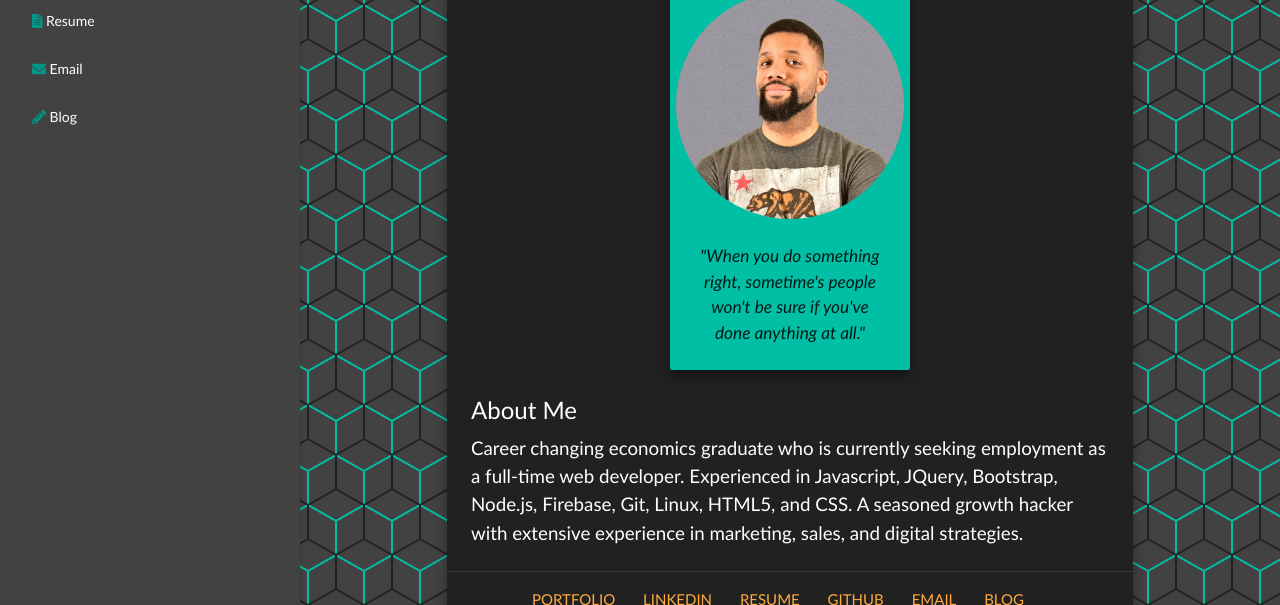
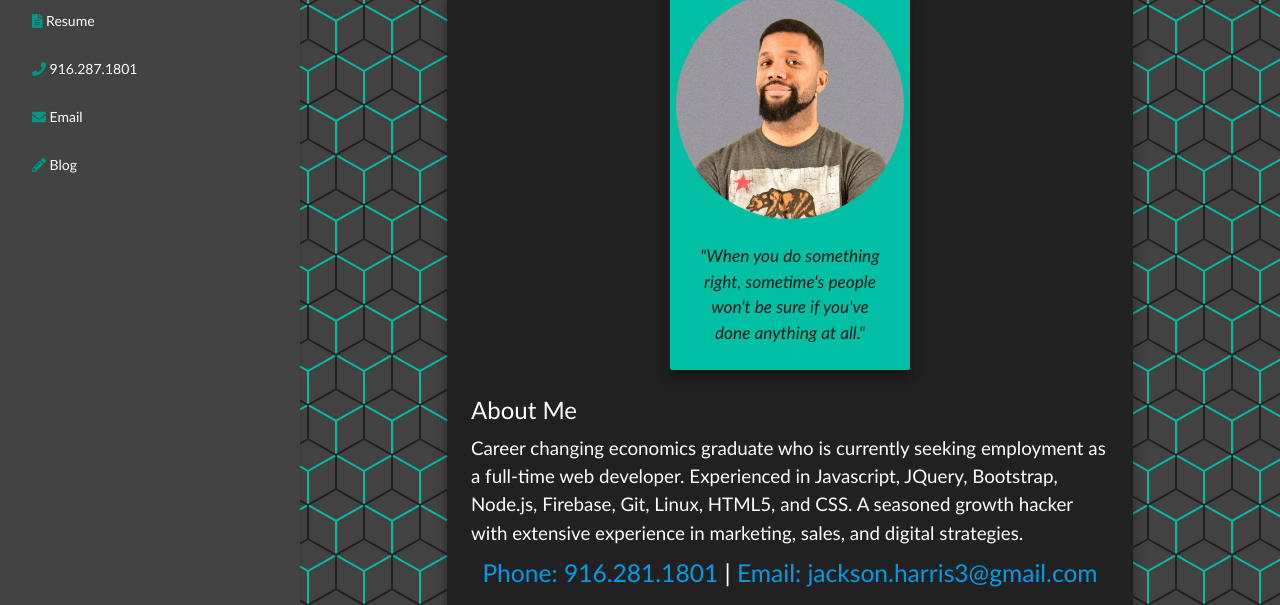
Before and after one commit to jackson-harris-iii/materialportfolio, a plain HTML site: page index.html in a window 1280 px wide. Shown: the part 195-800 px from the top of the page. Drawn offline with nearby package versions, Linux system fonts and the light colour scheme; a web font is replaced by a local one.

Commit message:
update contact info

```diff
--- a/index.html
+++ b/index.html
@@ -82,6 +82,10 @@
                             <i class="fas fa-file-alt teal-text accent-4-text"></i> Resume</a>
                     </li>
                     <li>
+                        <a href="tel:916-287-1801" class="white-text">
+                            <i class="fas fa-phone teal-text accent-4-text"></i> 916.287.1801</a>
+                    </li>
+                    <li>
                         <a href="mailto:jackson.harris3@gmail.com?Subject=Catchy%20Subject%20line" target="_top" class="white-text">
                         <i class="fas fa-envelope teal-text accent-4-text"></i> Email</a>
                     </li>
@@ -118,6 +122,7 @@
                         <p class="about-text">Career changing economics graduate who is currently seeking employment as a full-time web developer. Experienced in Javascript,
                         JQuery, Bootstrap, Node.js, Firebase, Git, Linux, HTML5, and CSS. A seasoned growth hacker with extensive experience in marketing,
                         sales, and digital strategies.</p>
+                        <h5 align="center"><a href="tel:916-287-1801">Phone: 916.281.1801</a> |<a href="mailto:jackson.harris3@gmail.com?Subject=Catchy%20Subject%20line" target="_top"> Email: jackson.harris3@gmail.com</a></h5>
                     </div>
                     <div class="card-action center">
                         <a href="#portfolio">Portfolio</a>
@@ -375,8 +380,6 @@
                         <a href="http://www.selfrow.com/" target="_blank">Blog</a>
                     </div>
                 </div>
-
-
             </div>
         </main>
     </body>
```
